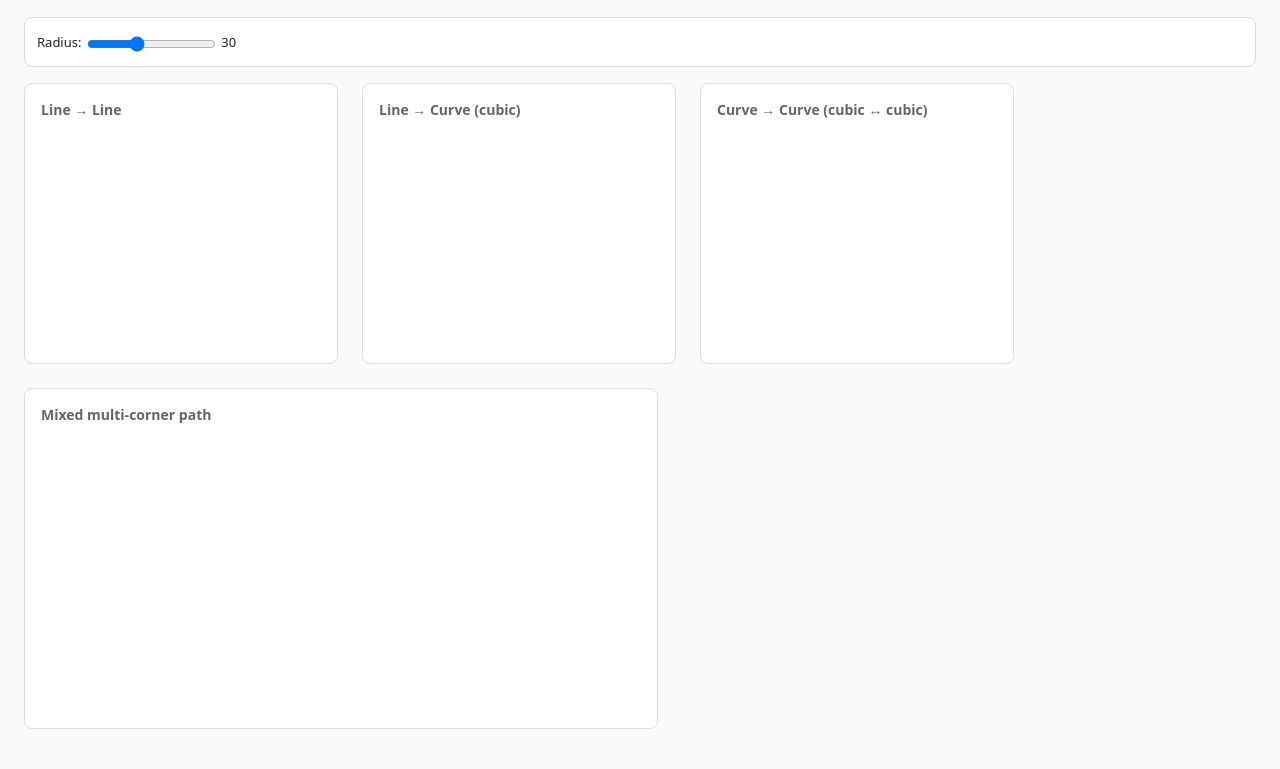
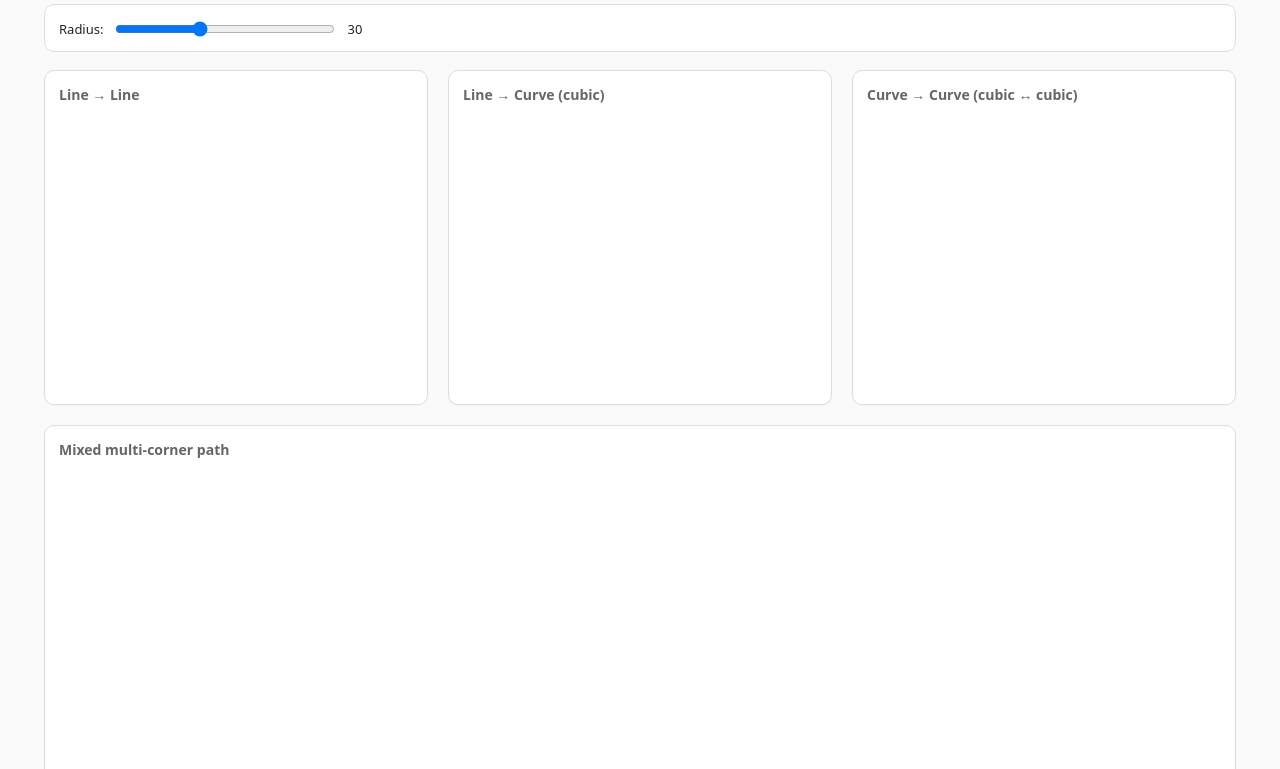
Before and after one commit to abdohassanine/path-rounder, a website: page demo/index.html in a window 1280 px wide. Shown: the part 104-873 px from the top of the page. Drawn offline with Linux system fonts and the light colour scheme; a script that the page names is missing.

Commit message:
update demo style

```diff
--- a/demo/index.html
+++ b/demo/index.html
@@ -7,9 +7,12 @@
         <link rel="stylesheet" href="./styles.css">
     </head>
     <body>
+        <main class="page">
+            <header class="hero">
                 <h1>Path Corner Rounder</h1>
                 <p>Rounds corners between any combination of lines and Bezier curves. Dashed gray = original, blue = rounded.</p>
-    <div class="controls">
+            </header>
+            <section class="controls" aria-label="Demo controls">
                 <label>
                     Radius:
                     <input
@@ -21,9 +24,9 @@
                     >
                     <span id="rval">30</span>
                 </label>
-    </div>
-    <div class="row">
-      <div class="card">
+            </section>
+            <section class="row">
+                <article class="card">
                     <h3>Line → Line</h3>
                     <svg
                         id="svg1"
@@ -31,8 +34,8 @@
                         height="220"
                         viewBox="0 0 280 220"
                     ></svg>
-      </div>
-      <div class="card">
+                </article>
+                <article class="card">
                     <h3>Line → Curve (cubic)</h3>
                     <svg
                         id="svg2"
@@ -40,8 +43,8 @@
                         height="220"
                         viewBox="0 0 280 220"
                     ></svg>
-      </div>
-      <div class="card">
+                </article>
+                <article class="card">
                     <h3>Curve → Curve (cubic ↔ cubic)</h3>
                     <svg
                         id="svg3"
@@ -49,8 +52,8 @@
                         height="220"
                         viewBox="0 0 280 220"
                     ></svg>
-      </div>
-      <div class="card">
+                </article>
+                <article class="card card-wide">
                     <h3>Mixed multi-corner path</h3>
                     <svg
                         id="svg4"
@@ -58,8 +61,9 @@
                         height="280"
                         viewBox="0 0 600 280"
                     ></svg>
-      </div>
-    </div>
+                </article>
+            </section>
+        </main>
         <script src="https://cdn.jsdelivr.net/npm/path-rounder@0.1.0/path-rounder.js"></script>
         <script src="./main.js"></script>
     </body>
--- a/demo/styles.css
+++ b/demo/styles.css
@@ -1,13 +1,77 @@
-body { font-family: system-ui, sans-serif; margin: 24px; background: #fafafa; color: #222; }
-h1 { margin-bottom: 8px; }
-.row { display: flex; gap: 24px; flex-wrap: wrap; margin-top: 16px; }
-.card { background: white; border: 1px solid #ddd; border-radius: 8px; padding: 16px; }
-.card h3 { margin: 0 0 8px; font-size: 14px; color: #666; font-weight: 600; }
-svg { display: block; }
+* { box-sizing: border-box; }
+body {
+  font-family: system-ui, sans-serif;
+  margin: 0;
+  background: #fafafa;
+  color: #222;
+}
+.page {
+  max-width: 1240px;
+  margin: 0 auto;
+  padding: 28px 24px 36px;
+}
+.hero {
+  margin-bottom: 14px;
+}
+h1 {
+  margin: 0 0 8px;
+  font-size: 30px;
+  line-height: 1.2;
+}
+p {
+  margin: 0;
+  color: #4b5563;
+}
+.row {
+  display: grid;
+  grid-template-columns: repeat(auto-fit, minmax(300px, 1fr));
+  gap: 20px;
+  margin-top: 18px;
+}
+.card {
+  background: white;
+  border: 1px solid #ddd;
+  border-radius: 10px;
+  padding: 14px 14px 12px;
+  box-shadow: 0 1px 2px rgba(0, 0, 0, 0.04);
+}
+.card h3 {
+  margin: 0 0 10px;
+  font-size: 14px;
+  color: #666;
+  font-weight: 600;
+}
+.card-wide {
+  grid-column: 1 / -1;
+}
+svg {
+  display: block;
+  width: 100%;
+  height: auto;
+}
 .original { stroke: #ccc; stroke-width: 1.5; fill: none; stroke-dasharray: 4 3; }
 .rounded { stroke: #2563eb; stroke-width: 2.5; fill: none; }
 .ctrl { fill: #f59e0b; }
 .pt { fill: #1f2937; }
-label { display: inline-block; margin-right: 12px; font-size: 13px; }
-input[type=range] { vertical-align: middle; }
-.controls { margin-top: 16px; padding: 12px; background: white; border: 1px solid #ddd; border-radius: 8px; }
+label {
+  display: inline-flex;
+  align-items: center;
+  gap: 10px;
+  font-size: 13px;
+  font-weight: 500;
+}
+input[type=range] {
+  width: 220px;
+  vertical-align: middle;
+}
+#rval {
+  min-width: 28px;
+  font-variant-numeric: tabular-nums;
+}
+.controls {
+  margin-top: 14px;
+  padding: 12px 14px;
+  background: white;
+  border: 1px solid #ddd;
+  border-radius: 10px;
+}
```
Lines whose indentation alone changed are shown as unchanged.
